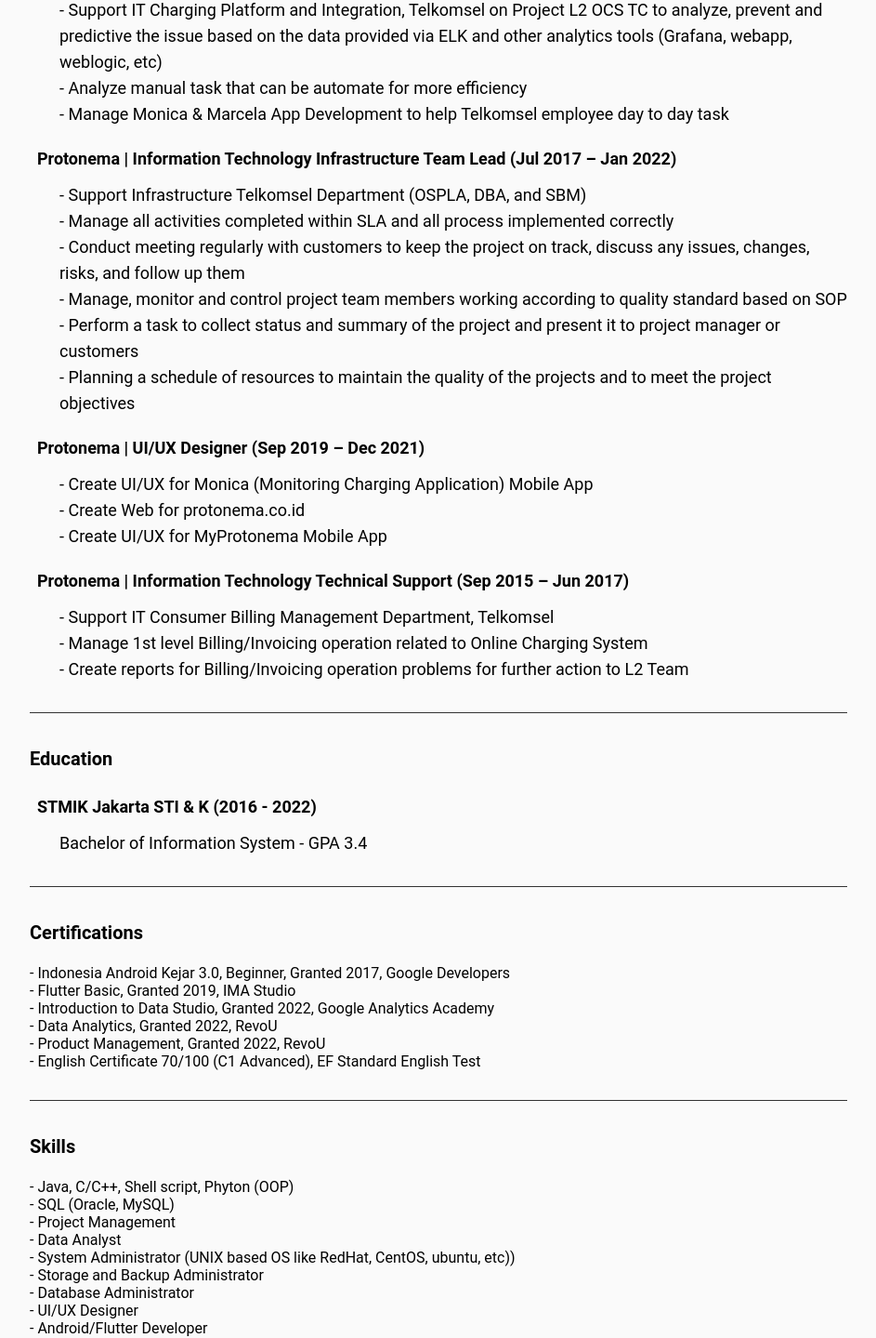
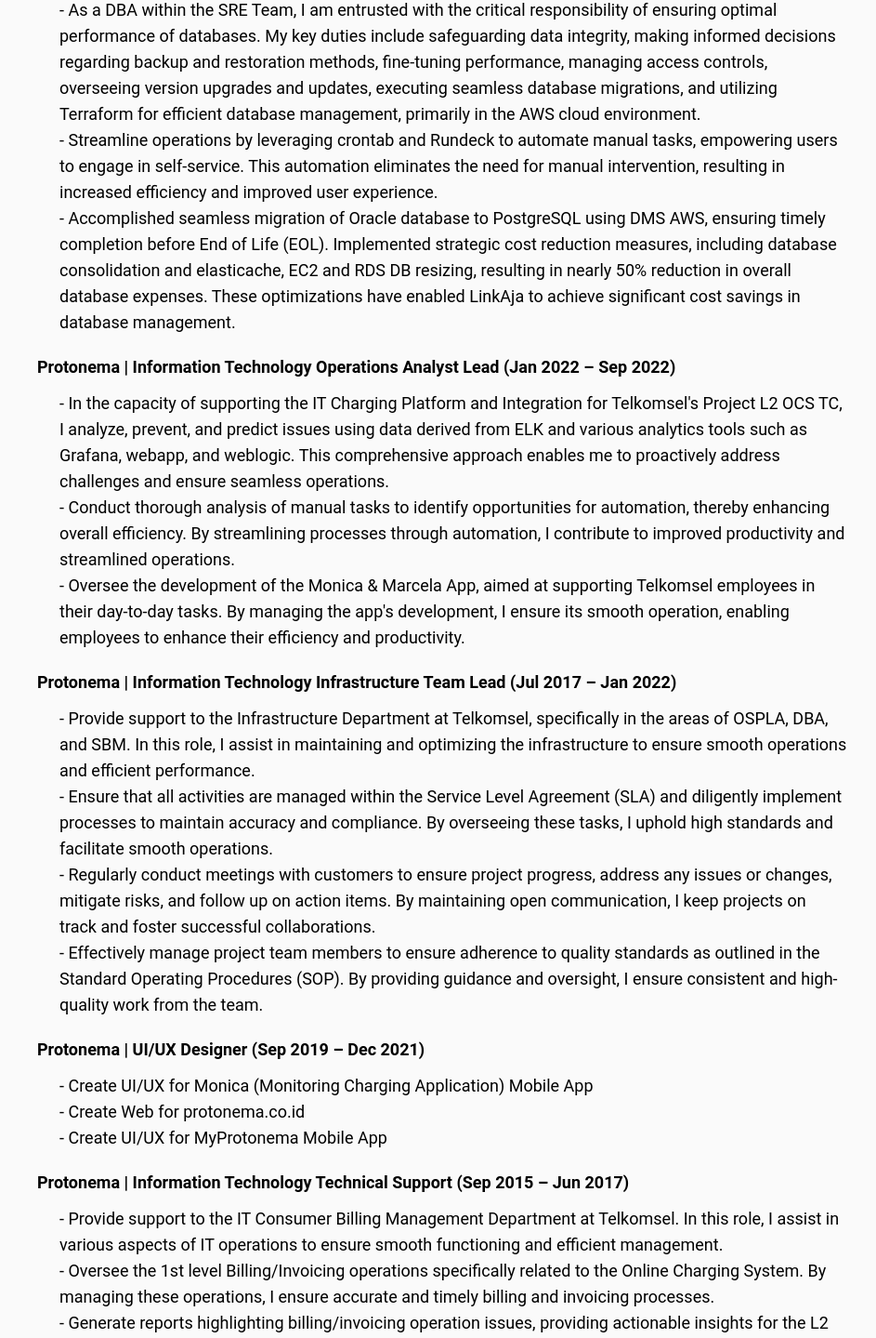
Before and after one commit to resaldir/portfolio, a Next.js app: page / in a window 1280 px wide. Shown: the part 720-2159 px from the top of the page at 93% size, without its empty margins (168-1111 px from the left). Built offline with nearby package versions, Linux system fonts and the light colour scheme.

Commit message:
Update index.tsx

```diff
--- a/components/Timeline/index.tsx
+++ b/components/Timeline/index.tsx
@@ -39,46 +39,44 @@
       <h3>Resume</h3>
       <Year>Work Experience</Year>
       <ul>
-        <Step title="Protonema | Information Technology Operations Analyst Lead (Jan 2022 - Present)">
+        <Step title="LinkAja | Database Administrator (Sep 2022 – Present)">
           <ul>
-            - Support IT Charging Platform and Integration, Telkomsel on Project
-            L2 OCS TC to analyze, prevent and predictive the issue based on the
-            data provided via ELK and other analytics tools (Grafana, webapp,
-            weblogic, etc)
+            - As a DBA within the SRE Team, I am entrusted with the critical responsibility of ensuring optimal performance of databases. My key duties include safeguarding data integrity, making informed decisions regarding backup and restoration methods, fine-tuning performance, managing access controls, overseeing version upgrades and updates, executing seamless database migrations, and utilizing Terraform for efficient database management, primarily in the AWS cloud environment.
           </ul>
           <ul>
-            - Analyze manual task that can be automate for more efficiency
+            - Streamline operations by leveraging crontab and Rundeck to automate manual tasks, empowering users to engage in self-service. This automation eliminates the need for manual intervention, resulting in increased efficiency and improved user experience.
           </ul>
           <ul>
-            - Manage Monica & Marcela App Development to help Telkomsel employee
-            day to day task
+            - Accomplished seamless migration of Oracle database to PostgreSQL using DMS AWS, ensuring timely completion before End of Life (EOL). Implemented strategic cost reduction measures, including database consolidation and elasticache, EC2 and RDS DB resizing, resulting in nearly 50% reduction in overall database expenses. These optimizations have enabled LinkAja to achieve significant cost savings in database management.
+          </ul>
+        </Step>
+      </ul>
+      <ul>
+        <Step title="Protonema | Information Technology Operations Analyst Lead (Jan 2022 – Sep 2022)">
+          <ul>
+            - In the capacity of supporting the IT Charging Platform and Integration for Telkomsel's Project L2 OCS TC, I analyze, prevent, and predict issues using data derived from ELK and various analytics tools such as Grafana, webapp, and weblogic. This comprehensive approach enables me to proactively address challenges and ensure seamless operations.
+          </ul>
+          <ul>
+            - Conduct thorough analysis of manual tasks to identify opportunities for automation, thereby enhancing overall efficiency. By streamlining processes through automation, I contribute to improved productivity and streamlined operations.
+          </ul>
+          <ul>
+            - Oversee the development of the Monica & Marcela App, aimed at supporting Telkomsel employees in their day-to-day tasks. By managing the app's development, I ensure its smooth operation, enabling employees to enhance their efficiency and productivity.
           </ul>
         </Step>
       </ul>
       <ul>
         <Step title="Protonema | Information Technology Infrastructure Team Lead (Jul 2017 – Jan 2022)">
           <ul>
-            - Support Infrastructure Telkomsel Department (OSPLA, DBA, and SBM)
+            - Provide support to the Infrastructure Department at Telkomsel, specifically in the areas of OSPLA, DBA, and SBM. In this role, I assist in maintaining and optimizing the infrastructure to ensure smooth operations and efficient performance.
           </ul>
           <ul>
-            - Manage all activities completed within SLA and all process
-            implemented correctly
+            - Ensure that all activities are managed within the Service Level Agreement (SLA) and diligently implement processes to maintain accuracy and compliance. By overseeing these tasks, I uphold high standards and facilitate smooth operations.
           </ul>
           <ul>
-            - Conduct meeting regularly with customers to keep the project on
-            track, discuss any issues, changes, risks, and follow up them
+            - Regularly conduct meetings with customers to ensure project progress, address any issues or changes, mitigate risks, and follow up on action items. By maintaining open communication, I keep projects on track and foster successful collaborations.
           </ul>
           <ul>
-            - Manage, monitor and control project team members working according
-            to quality standard based on SOP
-          </ul>
-          <ul>
-            - Perform a task to collect status and summary of the project and
-            present it to project manager or customers
-          </ul>
-          <ul>
-            - Planning a schedule of resources to maintain the quality of the
-            projects and to meet the project objectives
+            - Effectively manage project team members to ensure adherence to quality standards as outlined in the Standard Operating Procedures (SOP). By providing guidance and oversight, I ensure consistent and high-quality work from the team.
           </ul>
         </Step>
       </ul>
@@ -95,15 +93,13 @@
       <ul>
         <Step title="Protonema | Information Technology Technical Support (Sep 2015 – Jun 2017)">
           <ul>
-            - Support IT Consumer Billing Management Department, Telkomsel
+            - Provide support to the IT Consumer Billing Management Department at Telkomsel. In this role, I assist in various aspects of IT operations to ensure smooth functioning and efficient management.
           </ul>
           <ul>
-            - Manage 1st level Billing/Invoicing operation related to Online
-            Charging System
+            - Oversee the 1st level Billing/Invoicing operations specifically related to the Online Charging System. By managing these operations, I ensure accurate and timely billing and invoicing processes.
           </ul>
           <ul>
-            - Create reports for Billing/Invoicing operation problems for
-            further action to L2 Team
+            - Generate reports highlighting billing/invoicing operation issues, providing actionable insights for the L2 Team to take necessary actions. By creating these reports, I contribute to the resolution of problems and the continuous improvement of billing and invoicing processes.
           </ul>
         </Step>
       </ul>
@@ -111,38 +107,45 @@
       <Year>Education</Year>
       <ul>
         <Step title="STMIK Jakarta STI & K (2016 - 2022)">
-          Bachelor of Information System - GPA 3.4
+          Bachelor of Information System - GPA 3.46
         </Step>
       </ul>
       <Divider />
       <Year>Certifications</Year>
       <ul>
-        - Indonesia Android Kejar 3.0, Beginner, Granted 2017, Google Developers
+        - English Certificate 70/100 (C1 Advanced), granted 2022, EF Standard English Test
       </ul>
-      <ul>- Flutter Basic, Granted 2019, IMA Studio</ul>
+      <ul>- Red Hat Certified System Administrator (RHCSA), granted July 2022, Red Hat</ul>
       <ul>
-        - Introduction to Data Studio, Granted 2022, Google Analytics Academy
+        - Fundamentals of Database Engineering, granted Feb 2023, Udemy
       </ul>
-      <ul>- Data Analytics, Granted 2022, RevoU</ul>
-      <ul>- Product Management, Granted 2022, RevoU</ul>
+      <ul>- Database MySQL: Pemula sampai Mahir, granted Feb 2023, Udemy</ul>
+      <ul>- AWS Cloud Practitioner Essentials, granted February 2023, AWS</ul>
       <ul>
-        - English Certificate 70/100 (C1 Advanced), EF Standard English Test
+        - Introduction to Data Studio, granted 2022, Google Analytics Academy
       </ul>
+      <ul>- Git: Pemula sampai Mahir, granted Feb 2023, Udemy </ul>
+      <ul>- Modern Redis Unleashed, granted 2023, Udemy</ul>
+      <ul>- Kibana Fundamentals, granted July 2022, Elastic</ul>
+      <ul>- Product Management, granted 2022, RevoU</ul>
+      <ul>- Data Analytics, granted 2022, RevoU</ul>
+      <ul>- Python, granted June 2022, Kaggle</ul>
       <Divider />
       <Year>Skills</Year>
-      <ul>- Java, C/C++, Shell script, Phyton (OOP)</ul>
-      <ul>- SQL (Oracle, MySQL)</ul>
-      <ul>- Project Management</ul>
-      <ul>- Data Analyst</ul>
+      <ul>- SQL (Oracle, MySQL, PostgreSQL)</ul>
+      <ul>- NoSQL (MongoDB)</ul>
+      <ul>- Caching System (redis, memcache)</ul>
+      <ul>- AWS (RDS, DMS, DocumentDB, Elasticache, EC2, Route53)</ul>
       <ul>
-        - System Administrator (UNIX based OS like RedHat, CentOS, ubuntu, etc))
+        - 	Data Analyst (ELK, Google Data Studio, Grafana, PMM)
       </ul>
+      <ul>- bash, docker, python, java, web programming</ul>
+      <ul>- Infrastructure as Code (Terraform, Ansible) </ul>
+      <ul>- VS Code, DBeaver, MongoDB Compass, Red, Postman</ul>
+      <ul>- System Administrator (UNIX based OS like RedHat, CentOS, ubuntu)</ul>
       <ul>- Storage and Backup Administrator</ul>
-      <ul>- Database Administrator</ul>
-      <ul>- UI/UX Designer</ul>
-      <ul>- Android/Flutter Developer</ul>
-      <ul>- DevSecOps</ul>
-      <ul>- Microsoft Office</ul>
+      <ul>- Project Management, DevSecOps</ul>
+      <ul>- Collaboration Tools (Microsoft 365, Jira, Confluence, Figma) </ul>
       <Divider />
     </>
   );
```
